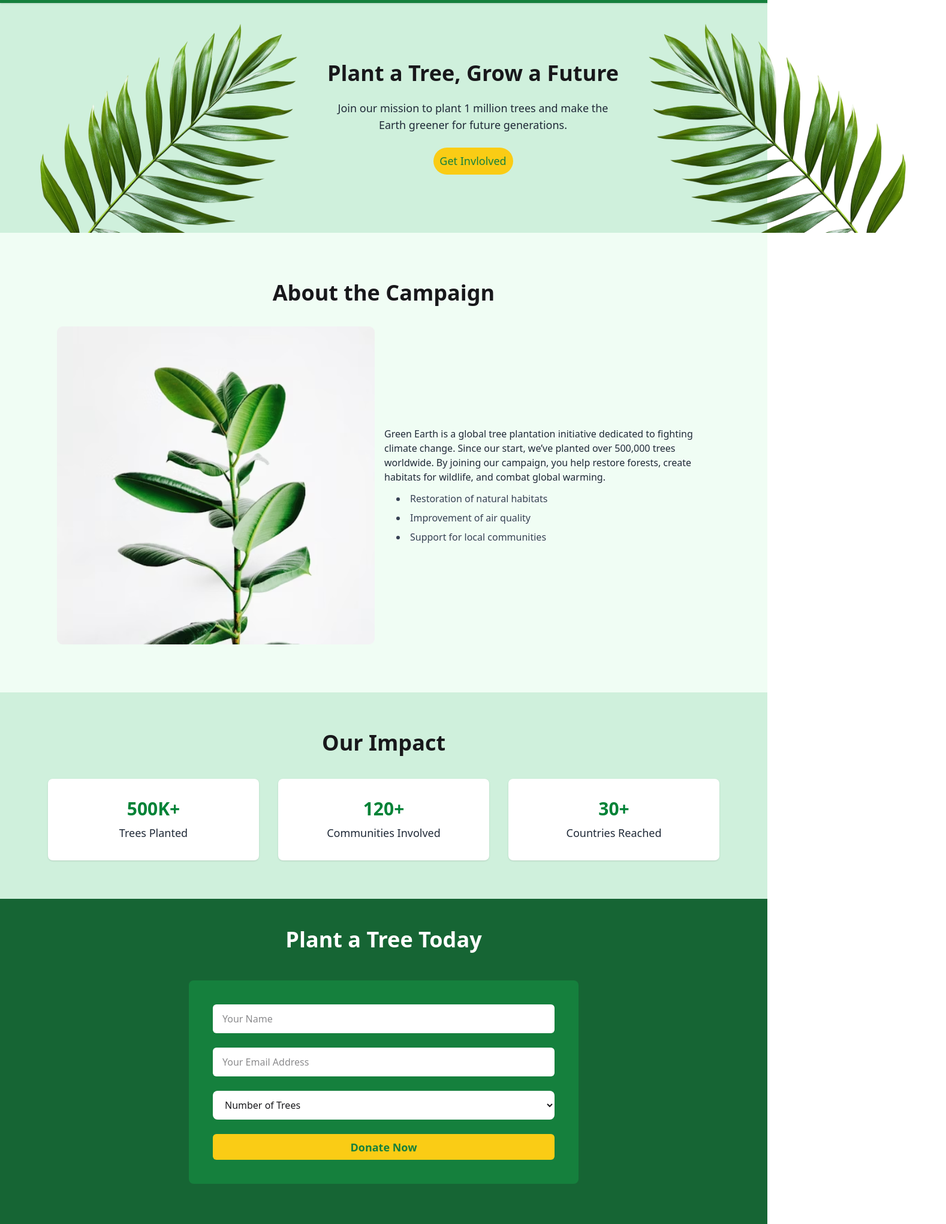
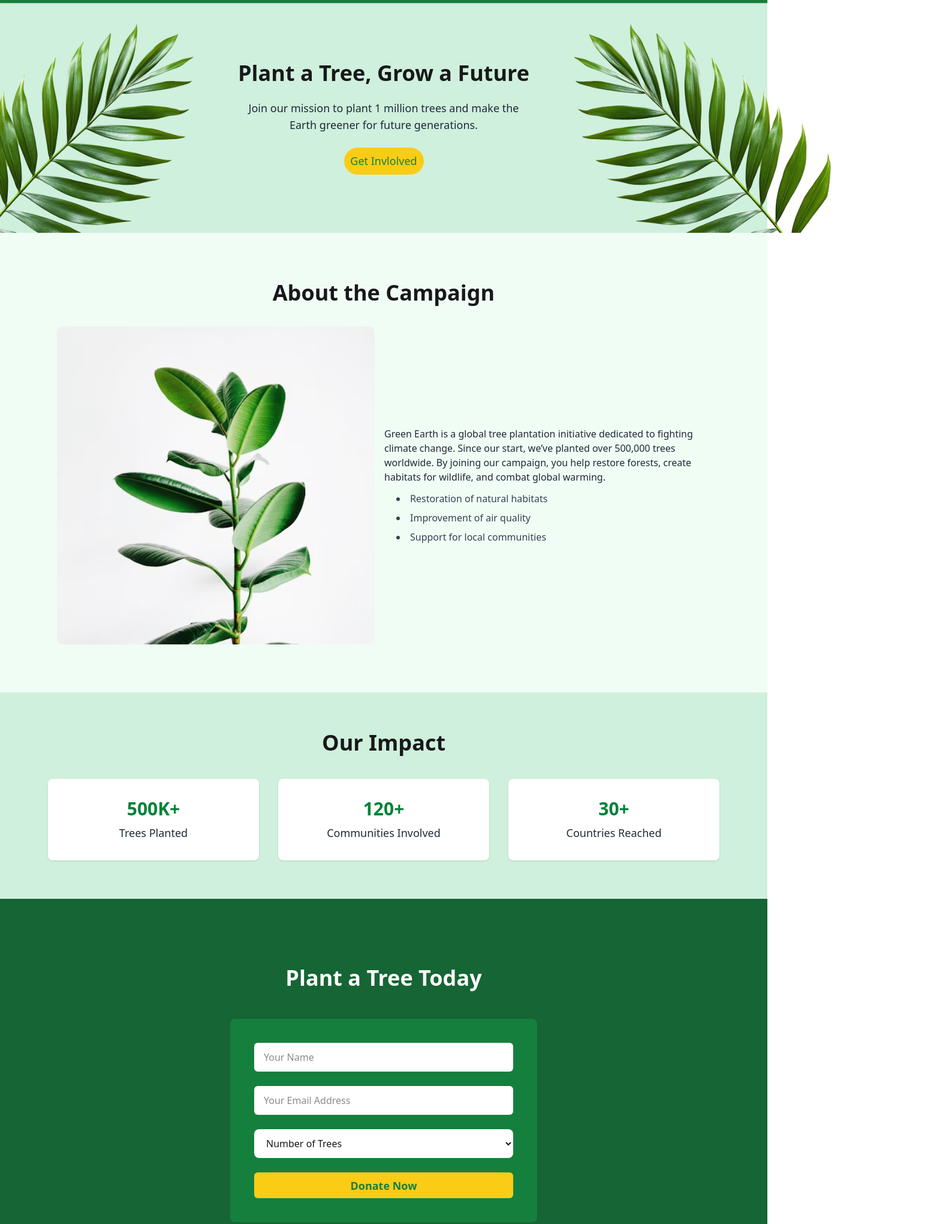
Before and after one commit to mijanur-rahman-oli/green-earth-website, a plain HTML site: page index.html in a window 1280 px wide. Shown: the part 95-2135 px from the top of the page at 60% size, 1578 px wide, since content can reach past the window. Drawn offline with nearby package versions, Linux system fonts and the light colour scheme.

Commit message:
responsive

```diff
--- a/index.html
+++ b/index.html
@@ -62,12 +62,16 @@
 
     <main>
         <!-- banner section -->
-        <section class="bg-[#cff0dc] w-full flex items-center justify-between">
-            <img src="./assets/hero-leaf1.png" alt="">
+        <section class="bg-[#cff0dc] w-full">
 
-            <div class=" flex flex-col text-center items-center justify-center space-y-6">
-                <h2 class="text-4xl font-bold whitespace-nowrap">Plant a Tree, Grow a Future</h2>
-                <p class="text-lg text-[#1F2937]">Join our mission to plant 1 million trees and make the Earth greener
+            <div class=" flex items-center justify-center gap-6">
+
+                <img src="./assets/hero-leaf1.png" alt="" class="hidden md:block">
+
+                <div class=" flex flex-col text-center items-center justify-center space-y-6 py-6 md:py-0">
+                    <h2 class="text-4xl font-bold md:whitespace-nowrap ">Plant a Tree, Grow a Future</h2>
+                    <p class="text-lg text-[#1F2937]">Join our mission to plant 1 million trees and make the Earth
+                        greener
                         for future
                         generations.</p>
                     <div
@@ -75,7 +79,8 @@
                         Get Invlolved</div>
                 </div>
 
-            <img src="./assets/hero-leaf2.png" alt="">
+                <img src="./assets/hero-leaf2.png" alt="" class="hidden md:block">
+            </div>
 
         </section>
 
@@ -87,7 +92,7 @@
             </div>
 
             <!-- campaign -->
-            <div class=" campaign-section py-20 space-y-6 w-[1090px] mx-auto">
+            <div class=" campaign-section py-20 space-y-6 max-w-[1090px] w-full mx-auto">
                 <h2 class="text-4xl font-semibold text-center pb-3">About the Campaign</h2>
                 <div class="flex justify-center items-center gap-4">
                     <img src="./assets/about.png" alt="">
@@ -143,11 +148,11 @@
 
 
         <!-- form section -->
-        <section class="bg-[#166534] pb-20">
-            <h2 class="text-4xl font-semibold text-white text-center p-12">Plant a Tree Today</h2>
+        <section class="bg-[#166534] md:pb-20 px-6 py-16">
+            <h2 class="md:text-4xl font-semibold  text-3xl text-white text-center p-12">Plant a Tree Today</h2>
 
-            <div class="bg-[#15803D] w-[650px] mx-auto p-10 rounded-lg">
-                <div class=" w-[570px] flex flex-col justify-center items-center mx-auto space-y-6">
+            <div class="bg-[#15803D] max-w-lg md:w-[650px] md:mx-auto p-8 md:p-10 rounded-lg">
+                <div class=" flex flex-col justify-center items-center mx-auto space-y-6">
                     <input class="bg-white border-none outline-none rounded-md w-full h-[48px] p-4" type="text"
                         placeholder="Your Name">
                     <input class="bg-white border-none outline-none rounded-md w-full h-[48px] p-4" type="email"
@@ -174,12 +179,12 @@
 
     </main>
 
-    <footer class="bg-[#14532D] text-white text-xl font-normal text-center h-[72px] w-full p-6">
+    <footer class="bg-[#14532D] text-white text-base md:text-xl font-normal text-center w-full py-6 px-4">
         <p>© 2025 Green Earth. All Rights Reserved.</p>
     </footer>
 
 
-
+<script src="./index.js"></script>
 </body>
 
 </html>
```
Also changed, not shown: 1 other file. Lines whose indentation alone changed are shown as unchanged.
